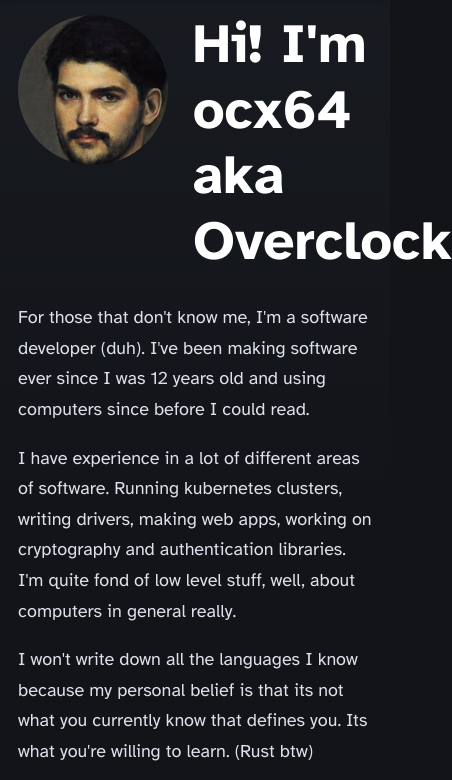
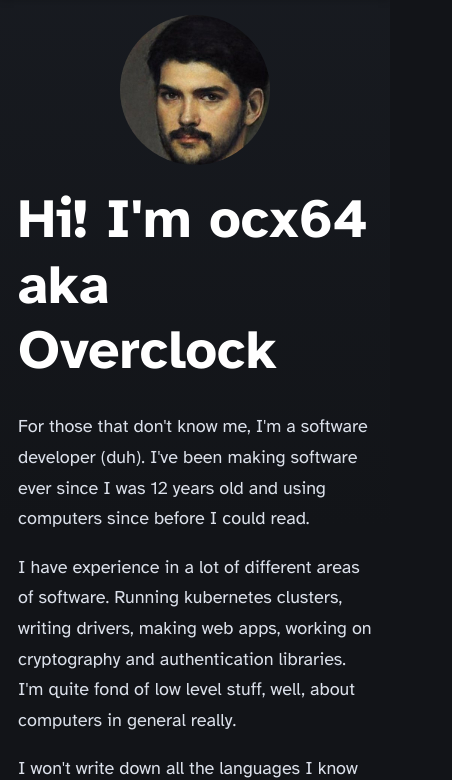
Before and after one commit to LucFauvel/ocx64.dev, an Astro site: page / in a window 390 px wide. Shown: the part 74-854 px from the top of the page, 452 px wide, since content can reach past the window. Built offline with nearby package versions, Linux system fonts and the light colour scheme; Astro itself is replaced by a stand-in of ours.

Commit message:
Fixed face on mobile

```diff
--- a/src/pages/index.astro
+++ b/src/pages/index.astro
@@ -40,6 +40,7 @@ import { SITE_TITLE, SITE_DESCRIPTION } from '../consts';
     display: inline-flex;
     flex-direction: row;
     gap: 25px;
+    align-items: center;
   }
 
   .me {
@@ -47,4 +48,10 @@ import { SITE_TITLE, SITE_DESCRIPTION } from '../consts';
     width: 150px;
     border-radius: 80px;
   }
+
+  @media (max-width: 720px) {
+      .title {
+          flex-direction: column;
+      }
+  }
 </style>
```
